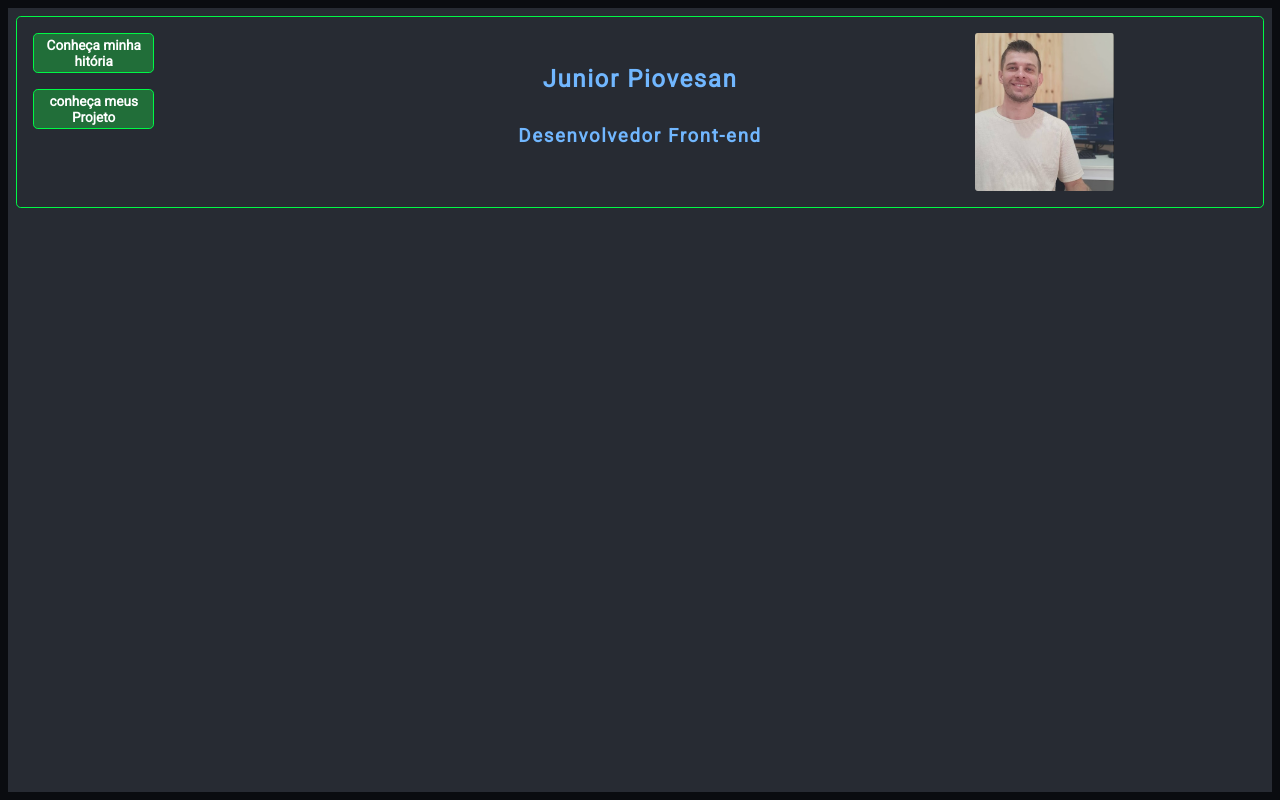
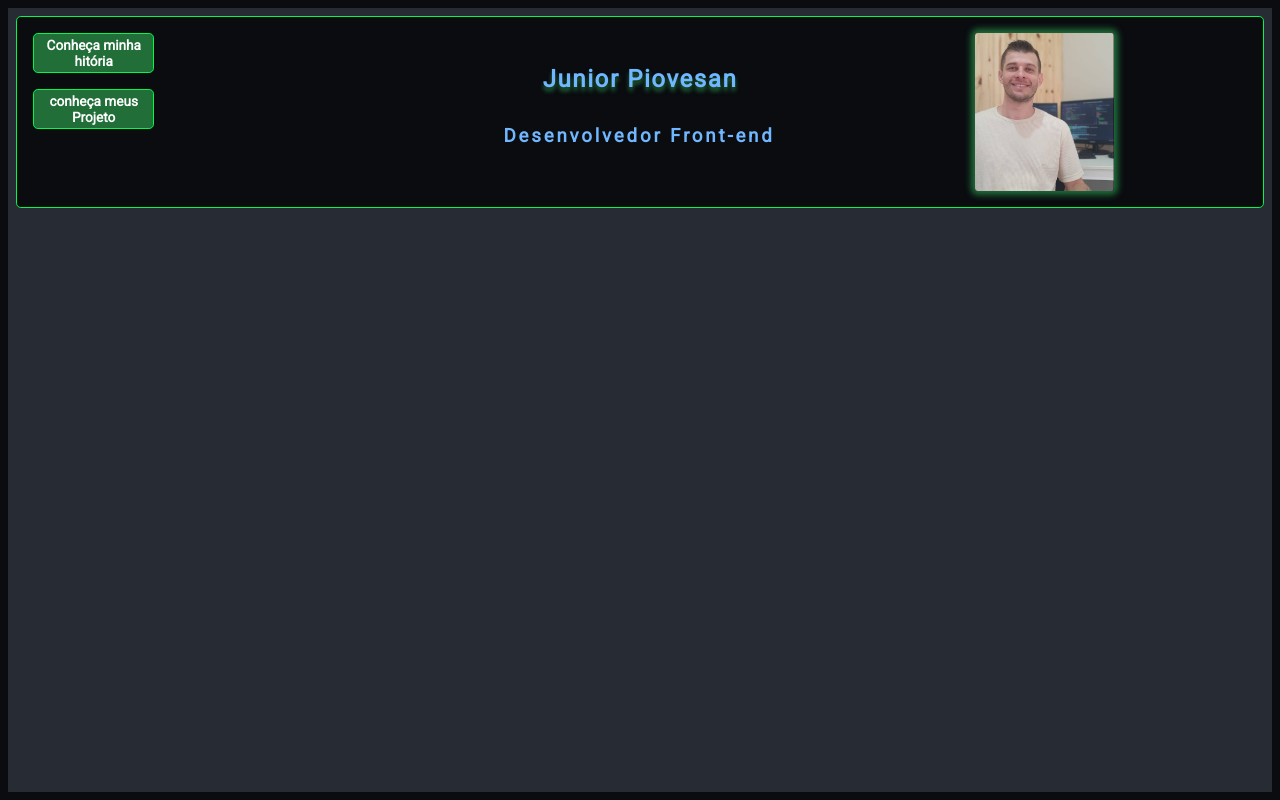
Before and after one commit to Junior-Piovesan/portfolio, a React (Vite) app: page / in a window 1280 px wide. Built offline with nearby package versions, Linux system fonts and the light colour scheme.

Commit message:
implementado animação de texto no titulo do componente Header

```diff
--- a/src/components/header/Header.tsx
+++ b/src/components/header/Header.tsx
@@ -25,7 +25,9 @@ export default function Header() {
 
       <div className={ styles.titleContainer }>
         <h2>Junior Piovesan</h2>
-        <h3>Desenvolvedor Front-end</h3>
+        <h3 className="teaxtAnimation">
+          Desenvolvedor Front-end
+        </h3>
       </div>
       <div />
 
--- a/src/components/header/header.module.css
+++ b/src/components/header/header.module.css
@@ -1,5 +1,6 @@
 .container {
   align-items: center;
+  background-color: var(--background-primary);
   border-radius: 0.3rem;
   border: 1px solid var(--border);
   display: flex;
@@ -30,7 +31,9 @@
   letter-spacing: 0.1rem;
 }
 
-h2,h3 {
+h2 {
+  text-shadow: 0px 4px 4px var(--shadow);
+  margin-bottom: 2rem;
   margin-top: 2rem;
 }
 
@@ -40,6 +43,7 @@ h2,h3 {
 
 .img {
   border-radius: 2%;
+  box-shadow: 0px 0px 6px 4px var(--shadow);
   width:auto;
   height: 100%;
 }
--- a/src/index.css
+++ b/src/index.css
@@ -7,6 +7,7 @@
   --background-card: #09b43a;
   --border:#00f846;
   --border-color: #f0f3f6;
+  --shadow: #216e39;
 }
 
 * {
@@ -42,5 +43,24 @@ button:active {
 
 button:focus {
   border: 2px solid var(--border);
+}
 
+.teaxtAnimation {
+  overflow: hidden; /* Esconde o texto que ainda não foi "digitado" */
+  border-right: .15em solid var(--border); /* Adiciona o cursor de digitação */
+  white-space: nowrap; /* Impede quebrar a linha */
+  margin: 0;
+  letter-spacing: .15em; /* Espaçamento entre letras */
+  animation: typing 3s steps(40, end), blink-caret .90s step-end infinite;
 }
+
+@keyframes typing {
+  from { width: 0 }
+  to { width: 50% }
+}
+
+/* Animação para o cursor de digitação piscando */
+@keyframes blink-caret {
+  from, to { border-color: transparent }
+  50% { border-color: var(--border); }
+}
```
